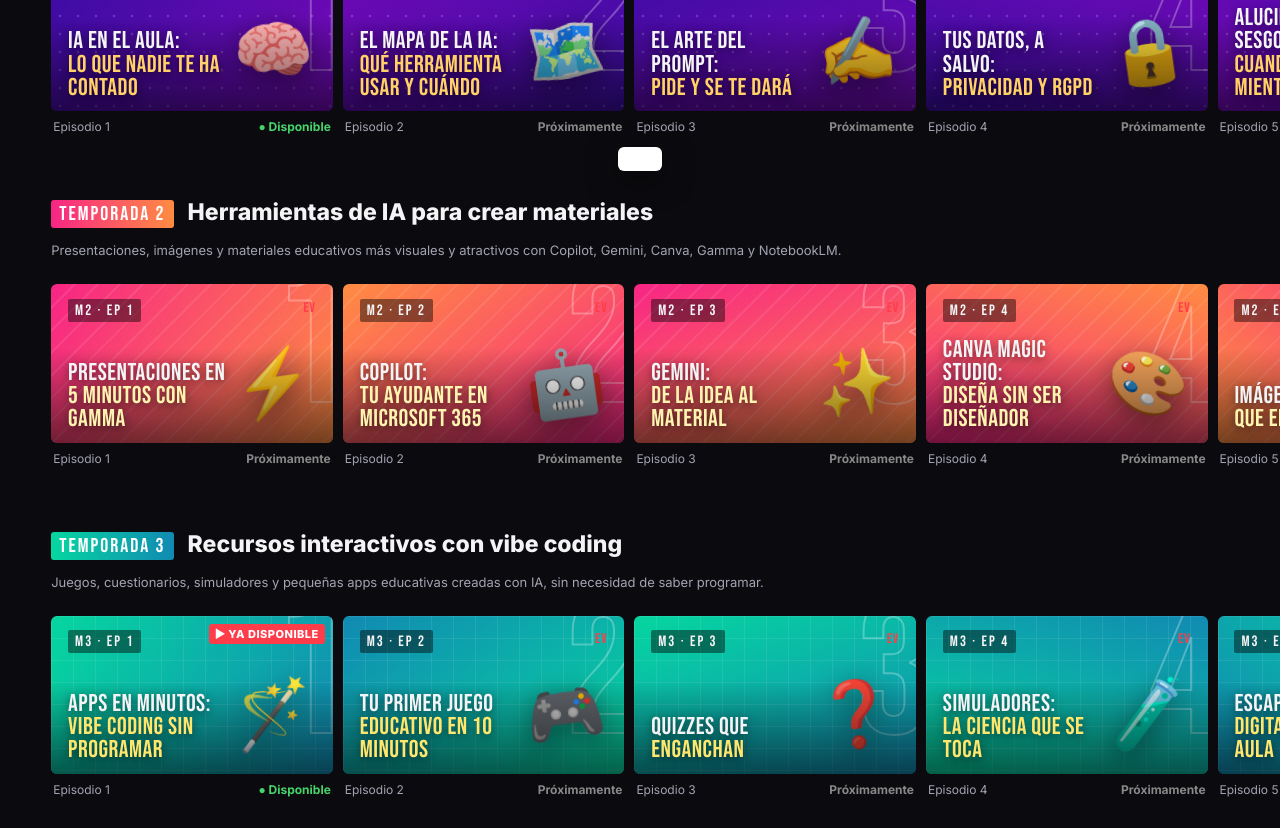
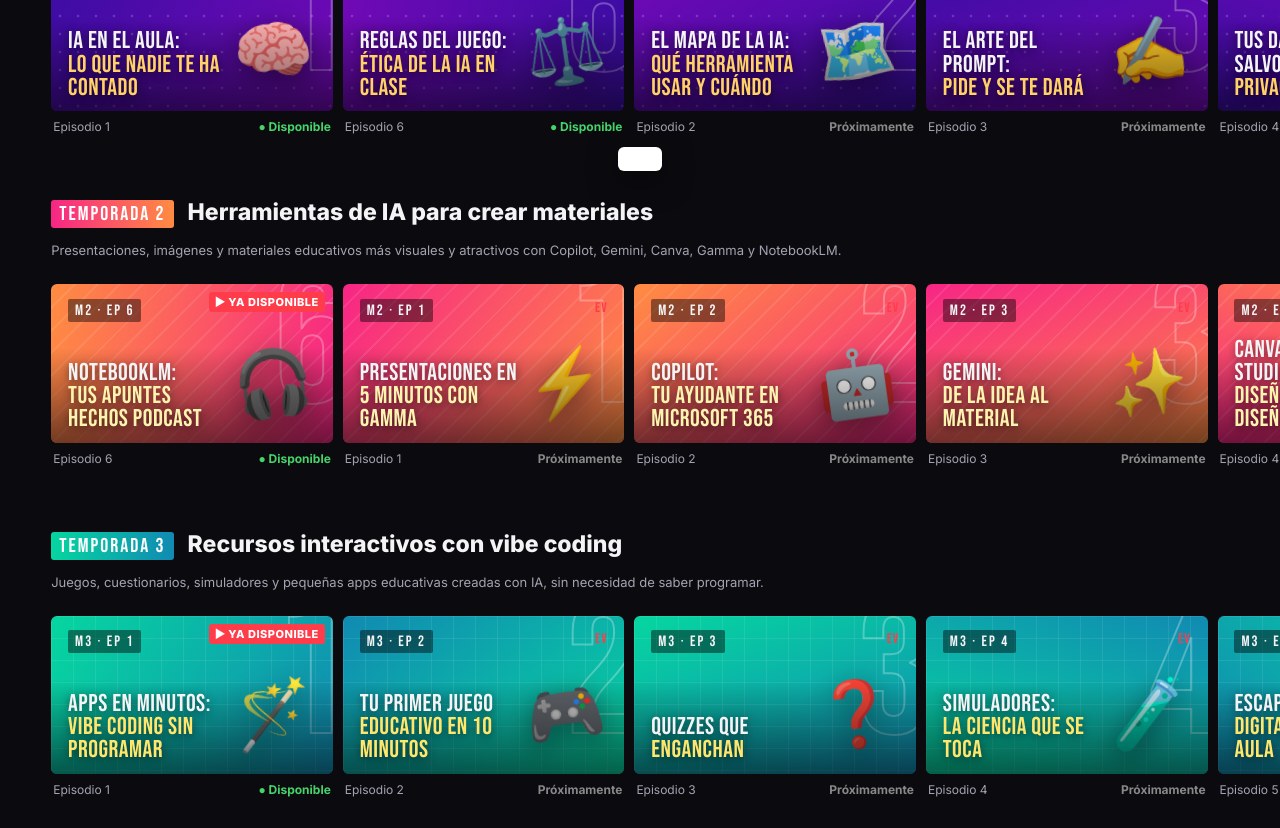
Before and after one commit to Curiousminds123/AULAFLIX-, a plain HTML site: page index.html in a window 1280 px wide. Shown: the part 725-1553 px from the top of the page. Drawn offline with Linux system fonts and the light colour scheme.

Commit message:
Priorizar vídeos disponibles en categorías
Co-authored-by: Copilot <223556219+Copilot@users.noreply.github.com>

```diff
--- a/index.html
+++ b/index.html
@@ -581,7 +581,9 @@ function renderRows(filter=""){
   const f=filter.trim().toLowerCase();
   let html="", total=0;
   MODULES.forEach((m,mi)=>{
-    const cards = m.videos.map((v,i)=>({v,i})).filter(({v})=>!f || (plain(v)+" "+v.d).toLowerCase().includes(f));
+    const cards = m.videos.map((v,i)=>({v,i}))
+      .filter(({v})=>!f || (plain(v)+" "+v.d).toLowerCase().includes(f))
+      .sort((a,b)=>Number(Boolean(urlOf(m,b.i)))-Number(Boolean(urlOf(m,a.i))) || a.i-b.i);
     if(!cards.length) return;
     total+=cards.length;
     html += `<section class="row" id="${m.id}">
```
